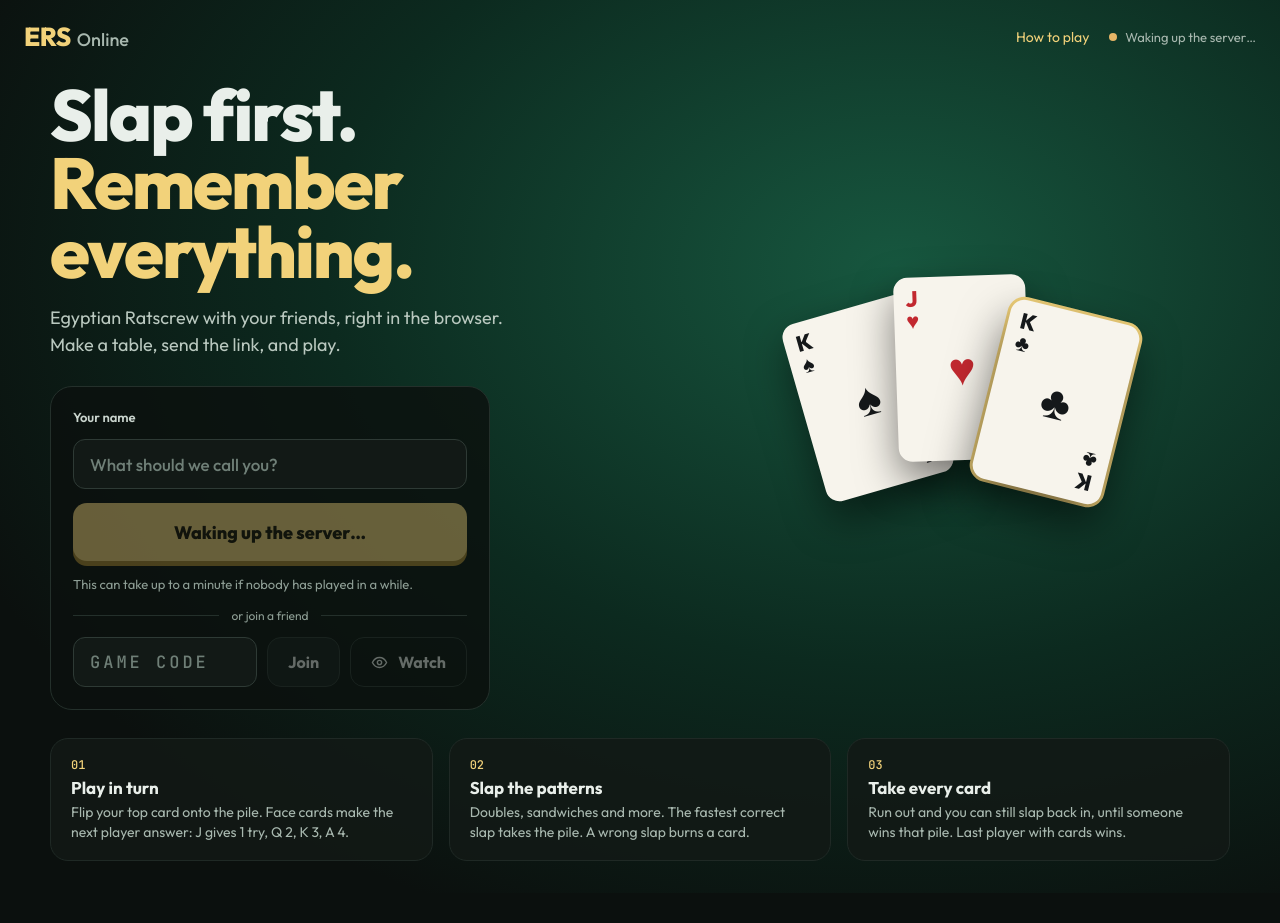
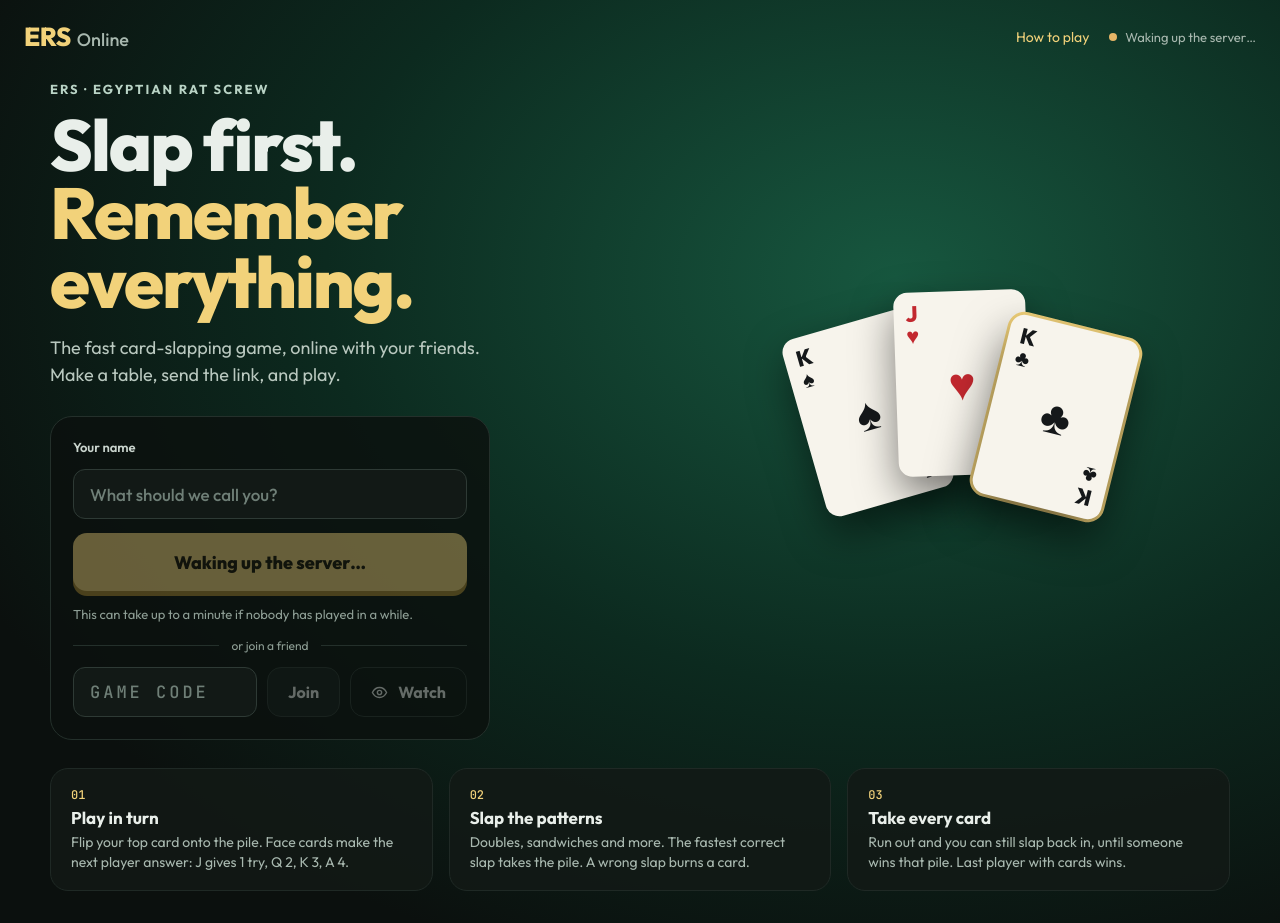
Before and after one commit to richardwweng/ers-online, a React (Vite) app in the folder client/: page / in a window 1280 px wide. Before the commit the page ends 893 px from the top, so only its background shows below. Built offline with nearby package versions, Linux system fonts and the light colour scheme; no server answers.

Commit message:
Spell out Egyptian Rat Screw on the home page

```diff
--- a/client/index.html
+++ b/client/index.html
@@ -4,7 +4,7 @@
     <meta charset="UTF-8" />
     <link rel="icon" type="image/svg+xml" href="/favicon.svg" />
     <meta name="viewport" content="width=device-width, initial-scale=1.0" />
-    <title>ERS Online</title>
+    <title>ERS Online · Egyptian Rat Screw</title>
     <link rel="preconnect" href="https://fonts.googleapis.com" />
     <link rel="preconnect" href="https://fonts.gstatic.com" crossorigin />
     <link
--- a/client/src/pages/Home.tsx
+++ b/client/src/pages/Home.tsx
@@ -74,13 +74,14 @@ export default function Home() {
       <main className="home-main">
         <section className="home-hero">
           <div>
+            <p className="home-eyebrow">ERS · Egyptian Rat Screw</p>
             <h1 className="home-title">
               Slap first.
               <br />
               <span className="accent">Remember everything.</span>
             </h1>
             <p className="home-lead">
-              Egyptian Ratscrew with your friends, right in the browser. Make a table, send the link, and play.
+              The fast card-slapping game, online with your friends. Make a table, send the link, and play.
             </p>
           </div>
 
--- a/client/src/pages/Lobby.tsx
+++ b/client/src/pages/Lobby.tsx
@@ -59,7 +59,7 @@ export default function Lobby({ room, myId, onLeave }: Props) {
   async function shareLink() {
     if (useShareSheet) {
       try {
-        await navigator.share({ title: "ERS Online", text: "Join my Egyptian Ratscrew game", url: link });
+        await navigator.share({ title: "ERS Online", text: "Join my Egyptian Rat Screw game", url: link });
       } catch {
         // They closed the share sheet; nothing to do
       }
--- a/client/src/pages/Pages.css
+++ b/client/src/pages/Pages.css
@@ -42,6 +42,7 @@
 /* ---------- Home ---------- */
 .home-main { flex: 1; width: 100%; max-width: 1180px; margin: 0 auto; display: flex; flex-wrap: wrap; align-items: center; gap: 48px; }
 .home-hero { flex: 1 1 440px; display: flex; flex-direction: column; gap: 28px; }
+.home-eyebrow { margin: 0 0 14px; font-size: 13px; font-weight: 700; letter-spacing: 2px; text-transform: uppercase; color: #b9d3c5; }
 .home-title { margin: 0; font-size: clamp(40px, 7vw, 72px); line-height: 0.95; font-weight: 800; letter-spacing: -2px; }
 .home-lead { margin: 18px 0 0; max-width: 460px; font-size: 18px; line-height: 1.5; color: #b9c8bf; }
 .home-form { max-width: 440px; }
```
